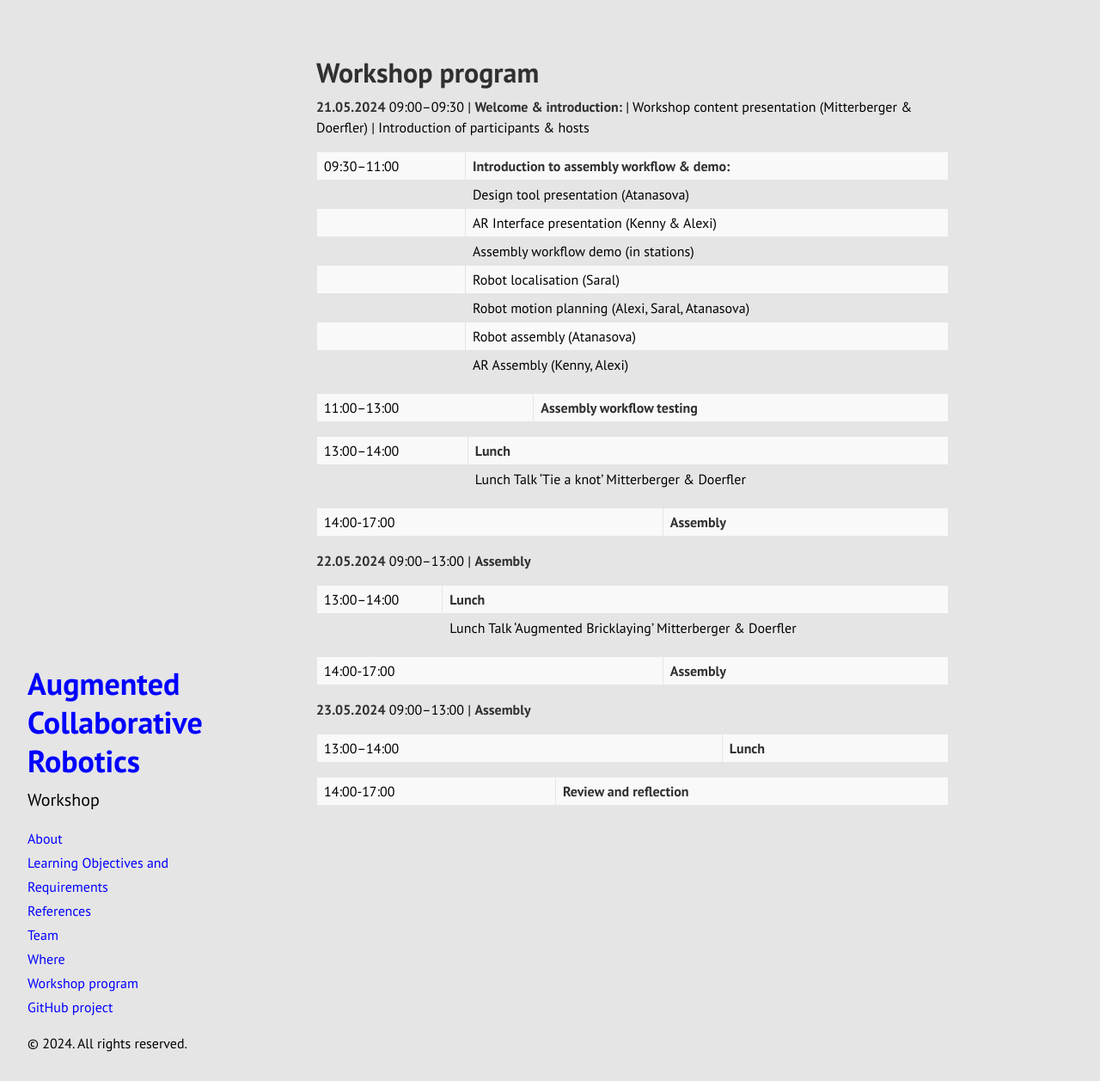
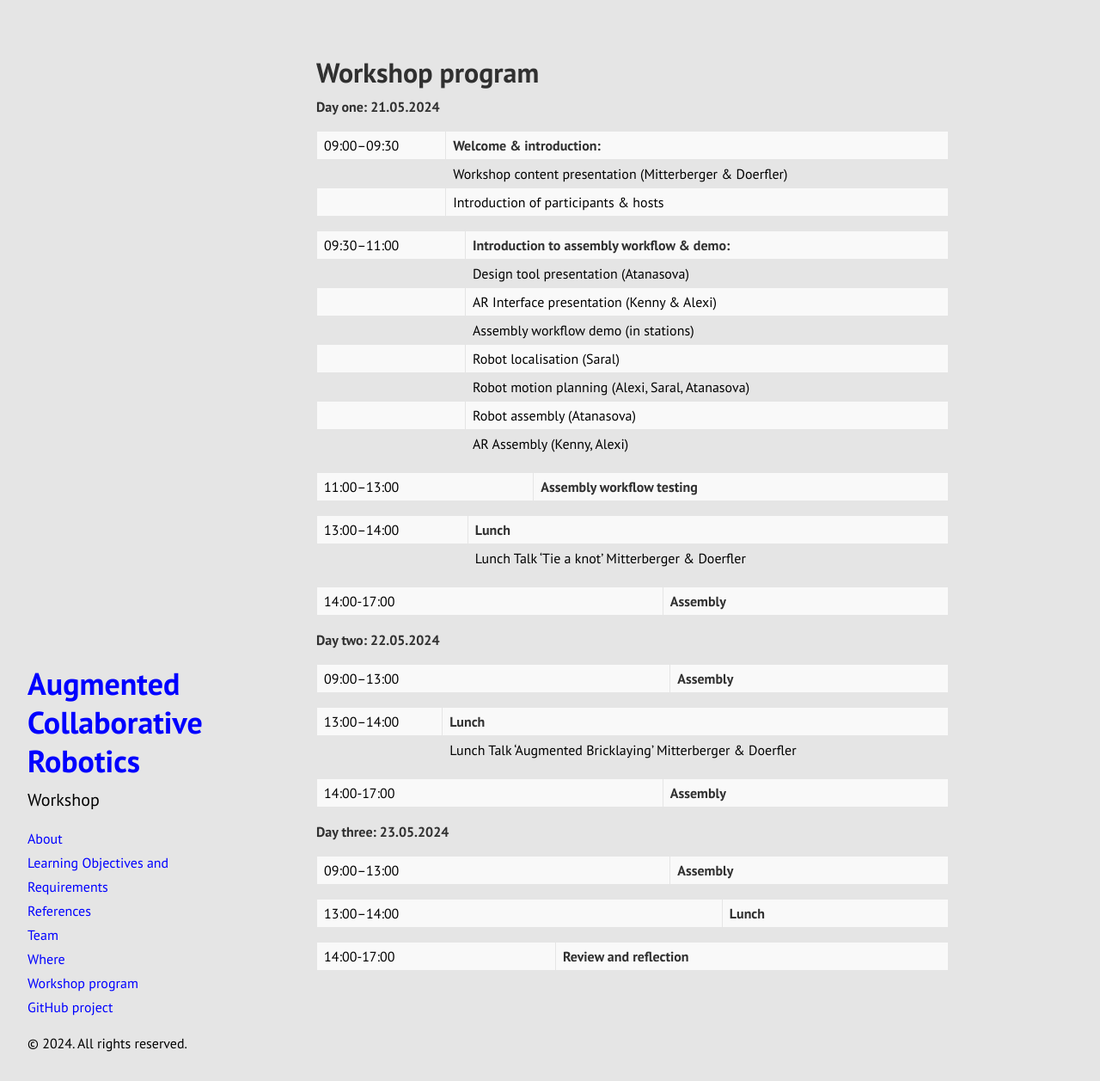
Before and after one commit to HUMA-LabforAdvancedTechnologyinArch/robarch24, a Jekyll site: the page built from docs/workshop_program.md, in a window 1280 px wide and 1257 px high. Shown: the whole window at 86% size. Built offline with Jekyll 4.4.1, drawn with Linux system fonts in a browser that asks for light colours; Markdown is read by kramdown in place of the engine named in the settings.

Commit message:
Update workshop_program.md

```diff
--- a/docs/workshop_program.md
+++ b/docs/workshop_program.md
@@ -3,7 +3,8 @@ layout: page
 title: Workshop program
 ---
 
-**21.05.2024**
+**Day one: 21.05.2024**
+
 09:00–09:30 | **Welcome & introduction:**
             | Workshop content presentation (Mitterberger & Doerfler)
             | Introduction of participants & hosts
@@ -24,7 +25,8 @@ title: Workshop program
 
 14:00-17:00 | **Assembly**
 
-**22.05.2024**
+**Day two: 22.05.2024**
+
 09:00–13:00 | **Assembly**
 
 13:00–14:00 | **Lunch**
@@ -32,7 +34,8 @@ title: Workshop program
 
 14:00-17:00 | **Assembly**
 
-**23.05.2024**
+**Day three: 23.05.2024**
+
 09:00–13:00 | **Assembly**
 
 13:00–14:00 | **Lunch**
```
